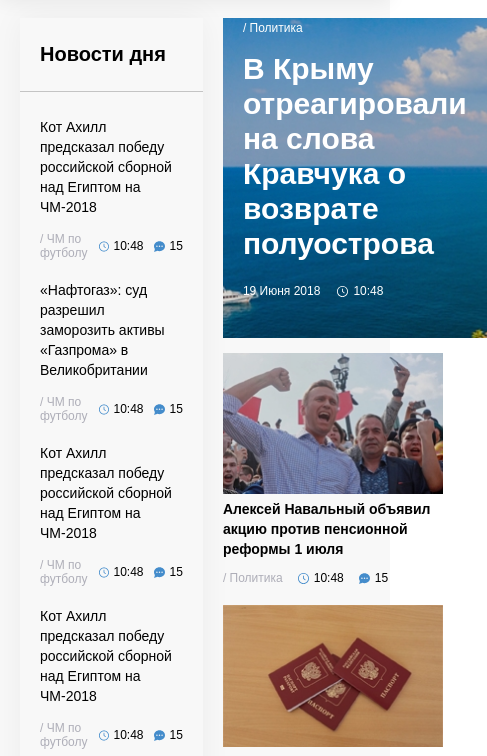
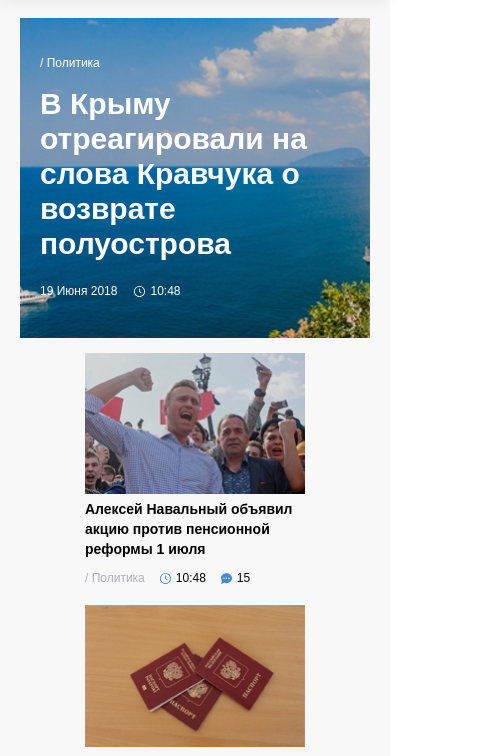
Before and after one commit to yarbest/news, a plain HTML site: page src/index.html in a window 390 px wide. Shown: the part 62-818 px from the top of the page, 487 px wide, since content can reach past the window. Drawn offline with nearby package versions, Linux system fonts and the light colour scheme.

Commit message:
на телефонах поменял расположние главных блоков

```diff
--- a/src/sass/blocks/_daily.sass
+++ b/src/sass/blocks/_daily.sass
@@ -47,3 +47,11 @@
     &__time
         margin-right: 10px
     &__comments
+
+
+@media (max-width: 575px)
+    .daily
+        order: 2
+        // display: flex
+        // flex-direction: column
+        // align-items: center
--- a/src/sass/main.sass
+++ b/src/sass/main.sass
@@ -42,7 +42,6 @@
     background-size: cover
     overflow: hidden
     color: #ffffff
-
     &__hashtag
         align-self: flex-start
         margin-bottom: 15px
@@ -164,9 +163,21 @@
         margin-top: 88px
         //так как шапка фиксирована, нужно предотвратить заезжание контента под нее
 
+    .adverts
+        display: none
+
 @media ( max-width: 575px )
     .main-wrapper
         margin-top: 68px
+        &__inner
+            flex-wrap: wrap
+            flex-direction: column
+            align-items: center
+
+    .main
+        margin: 0
+        order: 1
+        justify-content: center
 
 @media ( max-width: 480px )
     .main-wrapper
```
Also changed, not shown: src/css/main.css.
